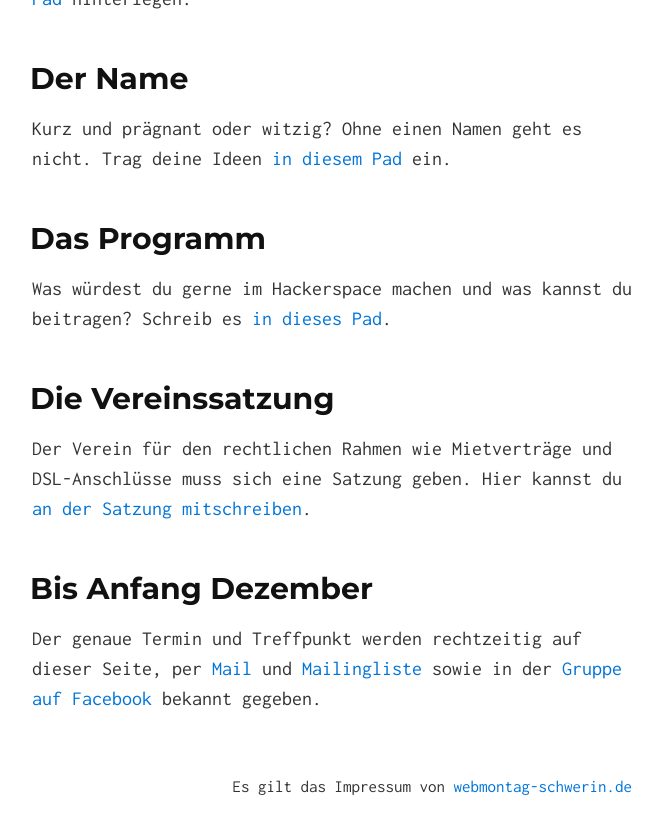
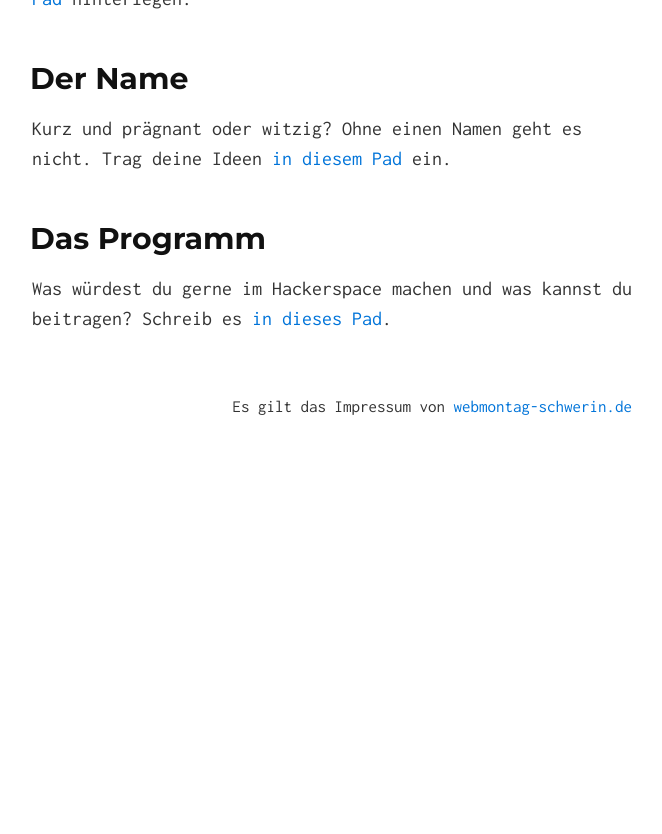
Before and after one commit to theDigitalGuy/hackerspace-schwerin.github.io, a Jekyll site: the page built from index.md, in a window 1280 px wide and 900 px high, scrolled down 2035 px. Shown: the top 834 px of the window, without its empty margins (308-970 px from the left). Built offline with Jekyll 4.4.1, drawn with Linux system fonts in a browser that asks for light colours; after the commit the page ends 2555 px from its top, so only the background shows below that.

Commit message:
hinweis auf dezember raus

```diff
--- a/index.md
+++ b/index.md
@@ -41,12 +41,4 @@ Kurz und prägnant oder witzig? Ohne einen Namen geht es nicht. Trag deine Ideen
 
 Was würdest du gerne im Hackerspace machen und was kannst du beitragen? Schreib es [in dieses Pad](https://pad.systemli.org/p/hacksn-raum).
 
-## Die Vereinssatzung
-
-Der Verein für den rechtlichen Rahmen wie Mietverträge und DSL-Anschlüsse muss sich eine Satzung geben. Hier kannst du [an der Satzung mitschreiben](https://pad.systemli.org/p/hacksn-satzung).
-
-## Bis Anfang Dezember
-
-Der genaue Termin und Treffpunkt werden rechtzeitig auf dieser Seite, per [Mail](mailto:hackerspace-sn@mailbox.org) und [Mailingliste](mailto:hackerspace-subscribe@webmontag-schwerin.de) sowie in der [Gruppe auf Facebook](https://www.facebook.com/groups/411294885691851) bekannt gegeben.
-
 <p style="text-align:right; font-size:85%; margin-top:3rem;">Es gilt das Impressum von <a href="http://webmontag-schwerin.de/#kontakt">webmontag-schwerin.de</a></p>
```
